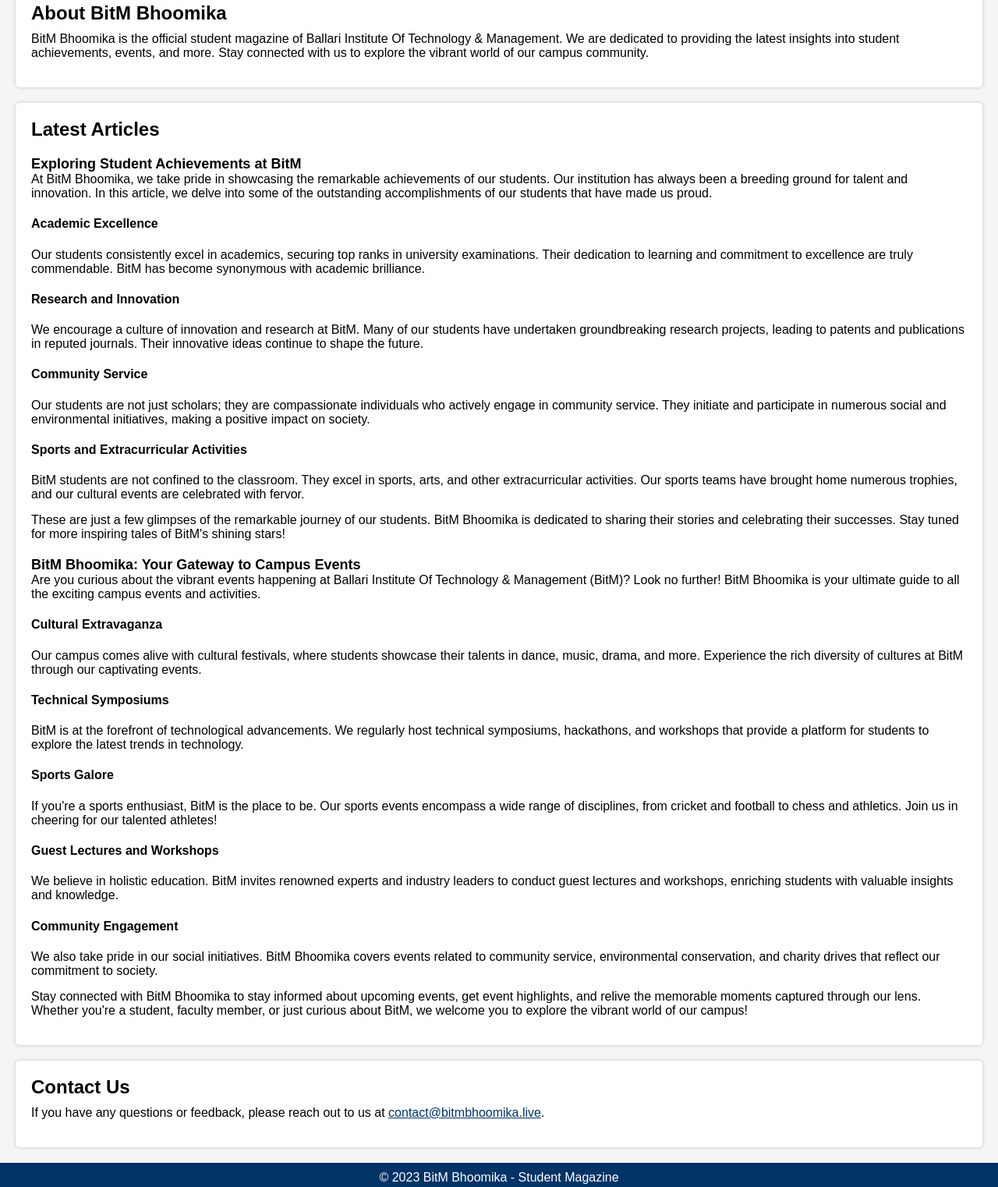
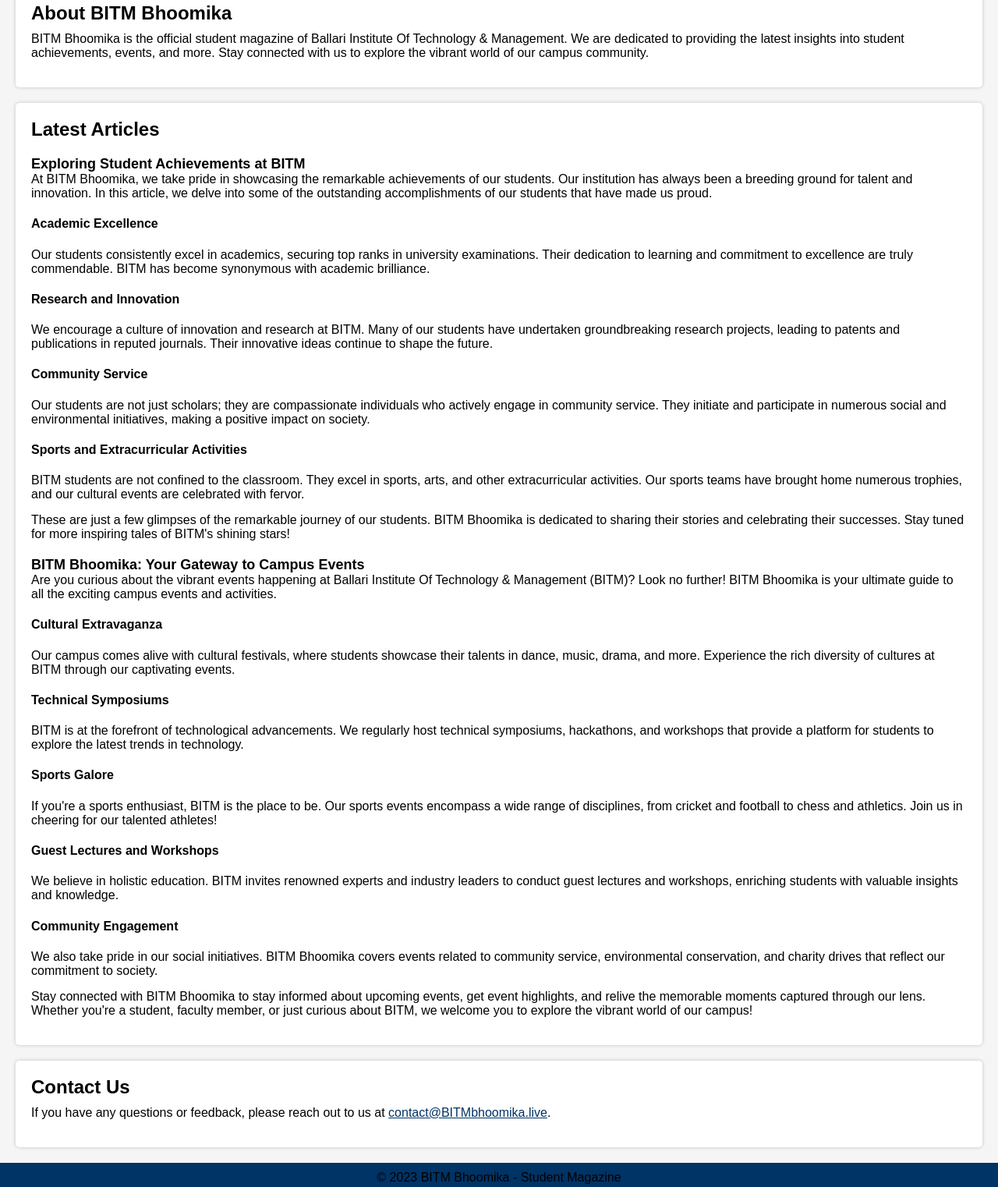
Before and after one commit to sai8151/bitmbhoomika, a plain HTML site: page index.html in a window 1280 px wide. Shown: the part 169-1691 px from the top of the page at 78% size. Drawn offline with Linux system fonts and the light colour scheme.

Commit message:
minimul bugs

```diff
--- a/index.html
+++ b/index.html
@@ -1,26 +1,52 @@
 <!DOCTYPE html>
 <html lang="en">
+
 <head>
     <meta charset="UTF-8">
     <meta name="viewport" content="width=device-width, initial-scale=1.0">
-    <title>BitM Bhoomika - Student Magazine</title>
-    <meta name="description" content="BitM Bhoomika - Your source for student achievements, events, and more at Ballari Institute Of Technology & Management.">
-
+    <title>BITM Bhoomika - Student Magazine</title>
+    <meta name="description"
+        content="BITM Bhoomika - Your source for student achievements, events, and more at Ballari Institute Of Technology & Management.">
+    <meta name="google-site-verification" content="LG2R1b3jvh98hHezpwP5ULGdnhojBfhj198OfxtTIuI" />
     <!-- Add your CSS file here -->
     <link rel="stylesheet" href="style.css">
 
     <!-- Add Open Graph and Twitter Card meta tags for social sharing -->
-    <meta property="og:title" content="BitM Bhoomika - Student Magazine">
-    <meta property="og:description" content="Your source for student achievements, events, and more at Ballari Institute Of Technology & Management.">
+    <meta property="og:title" content="BITM Bhoomika - Student Magazine">
+    <meta property="og:description"
+        content="Your source for student achievements, events, and more at Ballari Institute Of Technology & Management.">
     <meta property="og:image" content="your-image.jpg">
     <meta name="twitter:card" content="summary_large_image">
-    <meta name="twitter:title" content="BitM Bhoomika - Student Magazine">
-    <meta name="twitter:description" content="Your source for student achievements, events, and more at Ballari Institute Of Technology & Management.">
-    <meta name="twitter:image" content="/bitmbhoomika.jpeg">
+    <meta name="twitter:title" content="BITM Bhoomika - Student Magazine">
+    <meta name="twitter:description"
+        content="Your source for student achievements, events, and more at Ballari Institute Of Technology & Management.">
+    <meta name="twitter:image" content="bitmbhoomika.jpeg">
+    <script>
+        window.dataLayer = window.dataLayer || [];
+        function gtag() { dataLayer.push(arguments); }
+        gtag('js', new Date());
+
+        gtag('config', 'G-03W1S7RNK0');
+    </script>
+    <!-- Google Tag Manager -->
+    <script>(function (w, d, s, l, i) {
+            w[l] = w[l] || []; w[l].push({
+                'gtm.start':
+                    new Date().getTime(), event: 'gtm.js'
+            }); var f = d.getElementsByTagName(s)[0],
+                j = d.createElement(s), dl = l != 'dataLayer' ? '&l=' + l : ''; j.async = true; j.src = 'https://www.googletagmanager.com/gtm.js?id=' + i + dl; f.parentNode.insertBefore(j, f);
+        })(window, document, 'script', 'dataLayer', 'GTM-54H8368W');
+    </script>
+    <!-- End Google Tag Manager -->
 </head>
+
 <body>
+    <!-- Google Tag Manager (noscript) -->
+    <noscript><iframe src="https://www.googletagmanager.com/ns.html?id=GTM-54H8368W" height="0" width="0"
+            style="display:none;visibility:hidden"></iframe></noscript>
+    <!-- End Google Tag Manager (noscript) -->
     <header>
-        <h1>BitM Bhoomika - Student Magazine</h1>
+        <h1>BITM Bhoomika - Student Magazine</h1>
         <nav>
             <ul>
                 <li><a href="#about">About</a></li>
@@ -31,71 +57,100 @@
     </header>
 
     <section id="about">
-        <h2>About BitM Bhoomika</h2>
-        <p>BitM Bhoomika is the official student magazine of Ballari Institute Of Technology & Management. We are dedicated to providing the latest insights into student achievements, events, and more. Stay connected with us to explore the vibrant world of our campus community.</p>
+        <h2>About BITM Bhoomika</h2>
+        <p>BITM Bhoomika is the official student magazine of Ballari Institute Of Technology & Management. We are
+            dedicated to providing the latest insights into student achievements, events, and more. Stay connected with
+            us to explore the vibrant world of our campus community.</p>
     </section>
 
     <section id="articles">
         <h2>Latest Articles</h2>
         <article>
-    <h3>Exploring Student Achievements at BitM</h3>
-    <p>At BitM Bhoomika, we take pride in showcasing the remarkable achievements of our students. Our institution has always been a breeding ground for talent and innovation. In this article, we delve into some of the outstanding accomplishments of our students that have made us proud.</p>
+
+
+            <h3>Exploring Student Achievements at BITM</h3>
+            <p>At BITM Bhoomika, we take pride in showcasing the remarkable achievements of our students. Our
+                institution has always been a breeding ground for talent and innovation. In this article, we delve into
+                some of the outstanding accomplishments of our students that have made us proud.</p>
 
             <h4>Academic Excellence</h4>
-    <p>Our students consistently excel in academics, securing top ranks in university examinations. Their dedication to learning and commitment to excellence are truly commendable. BitM has become synonymous with academic brilliance.</p>
+            <p>Our students consistently excel in academics, securing top ranks in university examinations. Their
+                dedication to learning and commitment to excellence are truly commendable. BITM has become synonymous
+                with academic brilliance.</p>
 
             <h4>Research and Innovation</h4>
-    <p>We encourage a culture of innovation and research at BitM. Many of our students have undertaken groundbreaking research projects, leading to patents and publications in reputed journals. Their innovative ideas continue to shape the future.</p>
+            <p>We encourage a culture of innovation and research at BITM. Many of our students have undertaken
+                groundbreaking research projects, leading to patents and publications in reputed journals. Their
+                innovative ideas continue to shape the future.</p>
 
             <h4>Community Service</h4>
-    <p>Our students are not just scholars; they are compassionate individuals who actively engage in community service. They initiate and participate in numerous social and environmental initiatives, making a positive impact on society.</p>
+            <p>Our students are not just scholars; they are compassionate individuals who actively engage in community
+                service. They initiate and participate in numerous social and environmental initiatives, making a
+                positive impact on society.</p>
 
             <h4>Sports and Extracurricular Activities</h4>
-    <p>BitM students are not confined to the classroom. They excel in sports, arts, and other extracurricular activities. Our sports teams have brought home numerous trophies, and our cultural events are celebrated with fervor.</p>
+            <p>BITM students are not confined to the classroom. They excel in sports, arts, and other extracurricular
+                activities. Our sports teams have brought home numerous trophies, and our cultural events are celebrated
+                with fervor.</p>
 
-    <p>These are just a few glimpses of the remarkable journey of our students. BitM Bhoomika is dedicated to sharing their stories and celebrating their successes. Stay tuned for more inspiring tales of BitM's shining stars!</p>
+            <p>These are just a few glimpses of the remarkable journey of our students. BITM Bhoomika is dedicated to
+                sharing their stories and celebrating their successes. Stay tuned for more inspiring tales of BITM's
+                shining stars!</p>
         </article>
         <article>
-    <h3>BitM Bhoomika: Your Gateway to Campus Events</h3>
-    <p>Are you curious about the vibrant events happening at Ballari Institute Of Technology & Management (BitM)? Look no further! BitM Bhoomika is your ultimate guide to all the exciting campus events and activities.</p>
+            <h3>BITM Bhoomika: Your Gateway to Campus Events</h3>
+            <p>Are you curious about the vibrant events happening at Ballari Institute Of Technology & Management
+                (BITM)? Look no further! BITM Bhoomika is your ultimate guide to all the exciting campus events and
+                activities.</p>
 
             <h4>Cultural Extravaganza</h4>
-    <p>Our campus comes alive with cultural festivals, where students showcase their talents in dance, music, drama, and more. Experience the rich diversity of cultures at BitM through our captivating events.</p>
+            <p>Our campus comes alive with cultural festivals, where students showcase their talents in dance, music,
+                drama, and more. Experience the rich diversity of cultures at BITM through our captivating events.</p>
 
             <h4>Technical Symposiums</h4>
-    <p>BitM is at the forefront of technological advancements. We regularly host technical symposiums, hackathons, and workshops that provide a platform for students to explore the latest trends in technology.</p>
+            <p>BITM is at the forefront of technological advancements. We regularly host technical symposiums,
+                hackathons, and workshops that provide a platform for students to explore the latest trends in
+                technology.</p>
 
             <h4>Sports Galore</h4>
-    <p>If you're a sports enthusiast, BitM is the place to be. Our sports events encompass a wide range of disciplines, from cricket and football to chess and athletics. Join us in cheering for our talented athletes!</p>
+            <p>If you're a sports enthusiast, BITM is the place to be. Our sports events encompass a wide range of
+                disciplines, from cricket and football to chess and athletics. Join us in cheering for our talented
+                athletes!</p>
 
             <h4>Guest Lectures and Workshops</h4>
-    <p>We believe in holistic education. BitM invites renowned experts and industry leaders to conduct guest lectures and workshops, enriching students with valuable insights and knowledge.</p>
+            <p>We believe in holistic education. BITM invites renowned experts and industry leaders to conduct guest
+                lectures and workshops, enriching students with valuable insights and knowledge.</p>
 
             <h4>Community Engagement</h4>
-    <p>We also take pride in our social initiatives. BitM Bhoomika covers events related to community service, environmental conservation, and charity drives that reflect our commitment to society.</p>
+            <p>We also take pride in our social initiatives. BITM Bhoomika covers events related to community service,
+                environmental conservation, and charity drives that reflect our commitment to society.</p>
 
-    <p>Stay connected with BitM Bhoomika to stay informed about upcoming events, get event highlights, and relive the memorable moments captured through our lens. Whether you're a student, faculty member, or just curious about BitM, we welcome you to explore the vibrant world of our campus!</p>
+            <p>Stay connected with BITM Bhoomika to stay informed about upcoming events, get event highlights, and
+                relive the memorable moments captured through our lens. Whether you're a student, faculty member, or
+                just curious about BITM, we welcome you to explore the vibrant world of our campus!</p>
         </article>
 
     </section>
 
     <section id="contact">
         <h2>Contact Us</h2>
-        <p>If you have any questions or feedback, please reach out to us at <a href="mailto:contact@bitmbhoomika.live">contact@bitmbhoomika.live</a>.</p>
+        <p>If you have any questions or feedback, please reach out to us at <a
+                href="mailto:contact@BITMbhoomika.live">contact@BITMbhoomika.live</a>.</p>
     </section>
 
     <footer>
-        <p>&copy; 2023 BitM Bhoomika - Student Magazine</p>
+        <p>&copy; 2023 BITM Bhoomika - Student Magazine</p>
     </footer>
 
     <!-- Google tag (gtag.js) -->
     <script async src="https://www.googletagmanager.com/gtag/js?id=G-03W1S7RNK0"></script>
     <script>
         window.dataLayer = window.dataLayer || [];
-  function gtag(){dataLayer.push(arguments);}
+        function gtag() { dataLayer.push(arguments); }
         gtag('js', new Date());
 
         gtag('config', 'G-03W1S7RNK0');
     </script>
 </body>
+
 </html>
--- a/style.css
+++ b/style.css
@@ -1,7 +1,13 @@
 /* Reset some default browser styles */
-body, h1, h2, h3, p {
+body,
+h1,
+h2,
+h3,
+p {
     margin: 0;
     padding: 0;
+    color: black;
+    transition: all 0.3s ease-in;
 }
 
 /* Set a background color and font for the entire page */
@@ -81,7 +87,12 @@ a {
 a:hover {
     color: #ff6600;
 }
+model-3d {
+    width: 100%;
+    height: 100px;
+    display: block;
 
+}
 /* Add a media query for responsive design */
 @media (max-width: 768px) {
     header h1 {
```
Lines whose indentation alone changed are shown as unchanged.
